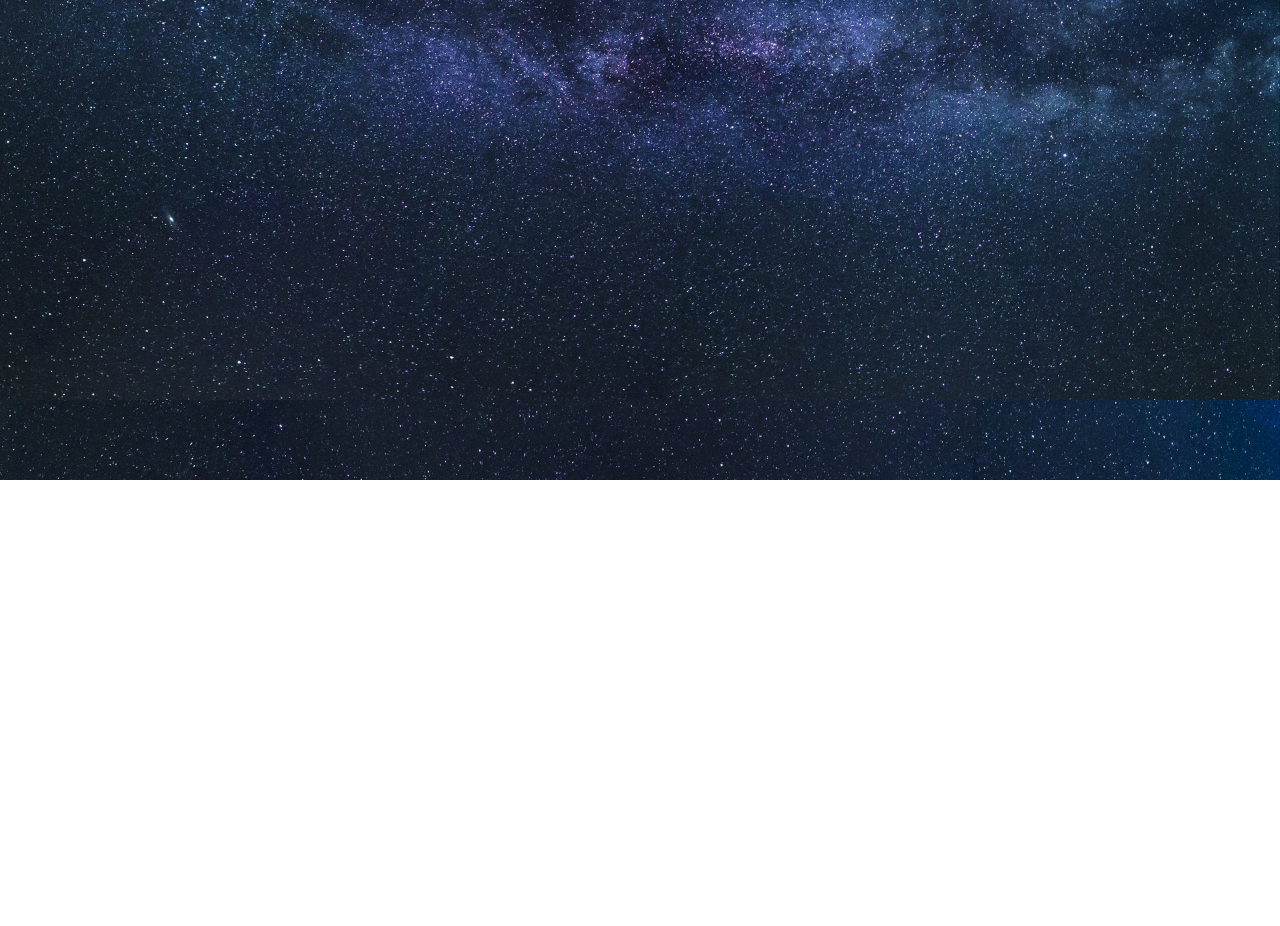
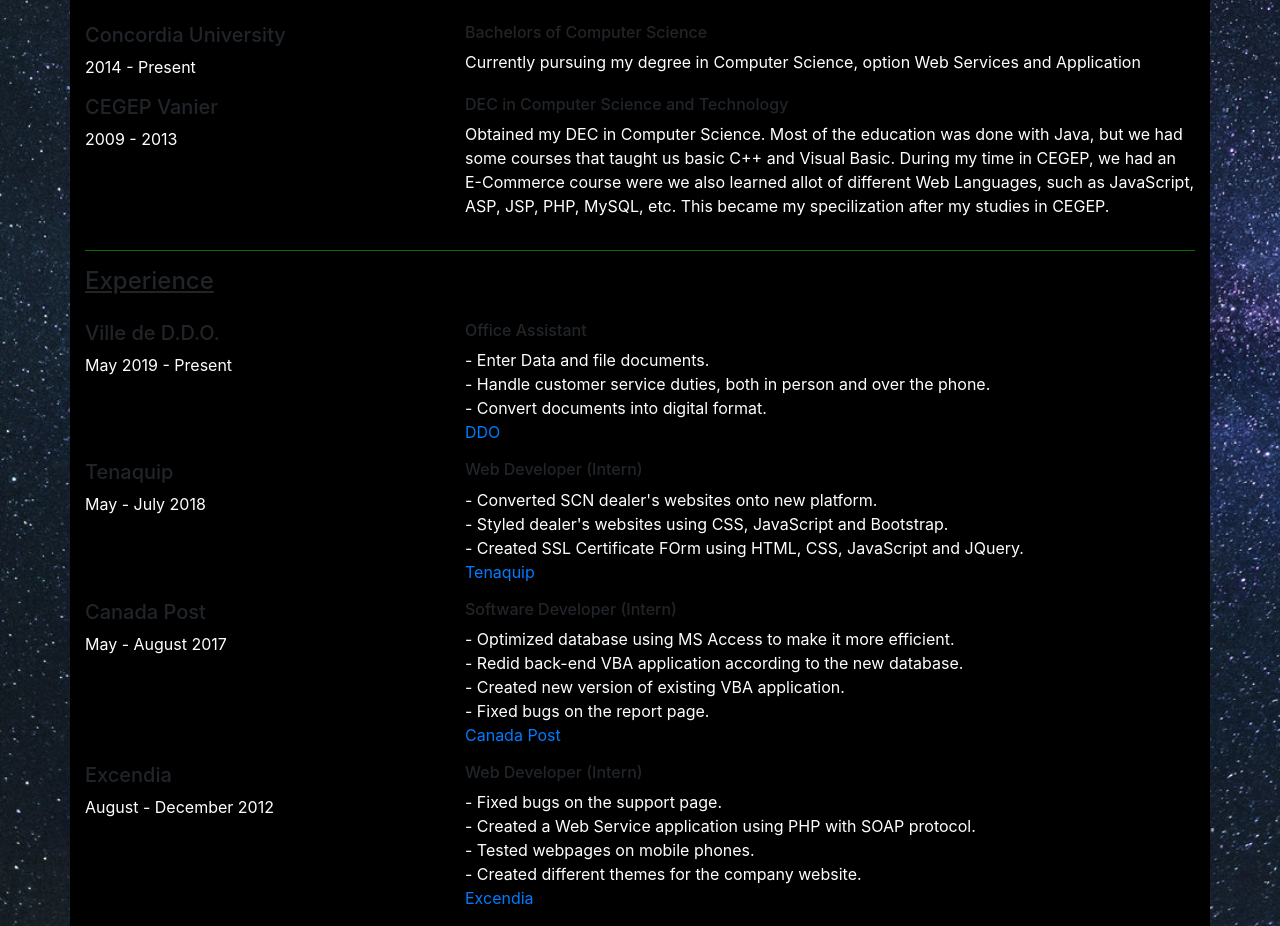
Before and after one commit to G3nK3n/React-Projects, a React (Create React App) app in the folder personal_website/: page / in a window 1280 px wide. Shown: the part 320-1246 px from the top of the page. Before the commit the page ends 800 px from the top, so only its background shows below. Built offline with nearby package versions, Linux system fonts and the light colour scheme.

Commit message:
Redid Resume page

```diff
--- a/personal_website/src/AllComponents/Resume.js
+++ b/personal_website/src/AllComponents/Resume.js
@@ -10,9 +10,109 @@
     return(
         <div>
             <Container className="AboutDiv">
-                <h1 className="AboutMe">My Resume</h1>
+
+
+
+                <h1 className="ResumeTitle">My Resume</h1>
                 <hr className="someLine"/>
 
+                { /* EDUCATION SECTION */ }
+                <div>
+                    <h4 className="Sub-Title">Education</h4>
+                    <Row>
+                        <Col sm={4}>
+                            <h5>Concordia University</h5>
+                            <p className="DateStartEnd">2014 - Present</p>
+                        </Col>
+                        <Col sm={8}>
+                            <h6>Bachelors of Computer Science</h6>
+                            <p> Currently pursuing my degree in Computer Science, option Web Services and Application</p>
+                        </Col>
+                    </Row>
+                    <Row>
+                        <Col sm={4}>
+                            <h5>CEGEP Vanier</h5>
+                            <p className="DateStartEnd">2009 - 2013</p>
+                        </Col>
+                        <Col sm={8}>
+                            <h6>DEC in Computer Science and Technology</h6>
+                            <p> Obtained my DEC in Computer Science. Most of the education was done with Java, but we had some courses that
+                                taught us basic C++ and Visual Basic. During my time in CEGEP, we had an E-Commerce course were we
+                                also learned allot of different Web Languages, such as JavaScript, ASP, JSP, PHP, MySQL, etc.
+                                This became my specilization after my studies in CEGEP.
+                            </p>
+                        </Col>
+                    </Row>
+                </div>
+
+                <hr className="someLine"/>
+
+                { /* EXPERIENCE SECTION */ }
+                <div>
+                    <h4 className="Sub-Title">Experience</h4>
+                    <Row>
+                        <Col sm={4}>
+                            <h5>Ville de D.D.O.</h5>
+                            <p className="DateStartEnd">May 2019 - Present</p>
+                        </Col>
+                        <Col sm={8}>
+                            <h6>Office Assistant</h6>
+                            <p>- Enter Data and file documents.  <br />
+                               - Handle customer service duties, both in person and over the phone.  <br />
+                               - Convert documents into digital format. <br />
+                               <a href="https://ville.ddo.qc.ca/">DDO</a>
+                            </p>
+
+                        </Col>
+                    </Row>
+                    <Row>
+                        <Col sm={4}>
+                            <h5>Tenaquip</h5>
+                            <p className="DateStartEnd">May - July 2018</p>
+                        </Col>
+                        <Col sm={8}>
+                            <h6>Web Developer (Intern) </h6>
+                            <p>- Converted SCN dealer's websites onto new platform.  <br />
+                               - Styled dealer's websites using CSS, JavaScript and Bootstrap.  <br />
+                               - Created SSL Certificate FOrm using HTML, CSS, JavaScript and JQuery. <br />
+                               <a href="https://www.tenaquip.com/">Tenaquip</a>
+                            </p>
+                        </Col>
+                    </Row>
+                    <Row>
+                        <Col sm={4}>
+                            <h5>Canada Post</h5>
+                            <p className="DateStartEnd">May - August 2017</p>
+                        </Col>
+                        <Col sm={8}>
+                            <h6>Software Developer (Intern) </h6>
+                            <p>- Optimized database using MS Access to make it more efficient.  <br />
+                               - Redid back-end VBA application according to the new database.  <br />
+                               - Created new version of existing VBA application. <br />
+                               - Fixed bugs on the report page. <br />
+                               <a href="https://www.canadapost.ca/cpc/en/home.page">Canada Post</a>
+                            </p>
+                        </Col>
+                    </Row>
+                    <Row>
+                        <Col sm={4}>
+                            <h5>Excendia</h5>
+                            <p className="DateStartEnd">August - December 2012</p>
+                        </Col>
+                        <Col sm={8}>
+                            <h6>Web Developer (Intern) </h6>
+                            <p>- Fixed bugs on the support page.  <br />
+                               - Created a Web Service application using PHP with SOAP protocol.  <br />
+                               - Tested webpages on mobile phones. <br />
+                               - Created different themes for the company website. <br />
+                               <a href="https://www.speechmobility.com/en/excendia">Excendia</a>
+                            </p>
+                        </Col>
+                    </Row>
+                </div>
+
+                { /* Previous design */ }
+                {/*
                 <div>
                     <h4 className="Sub-Title">Education</h4>
                     <Row>
@@ -37,7 +137,7 @@
 
 
 
-                    {/* EXPERIENCE SECTION */}
+
                     <h4 className="Sub-Title">Experience</h4>
                     <Row>
                         <Col>
@@ -97,7 +197,7 @@
                         <p>- Tested webpages on mobile phones.</p>
                         <p>- Created different themes for the company website.</p>
                     </div>
-                </div>
+                </div> */}
             </Container>
         </div>
     );
--- a/personal_website/src/App.css
+++ b/personal_website/src/App.css
@@ -69,7 +69,7 @@
 }
 
 
-/* ------------------------ ABOUT ------------------------ */
+/* ------------------------ ABOUT AND RESUME ------------------------ */
 
 .AboutDiv {
   background-color: black;
@@ -77,12 +77,25 @@
   margin-top: 120px;
 }
 
+.AboutDiv p {
+  color:white;
+}
+
 .AboutMe {
   text-align:center;
   color:white;
-  font-weight:bold;
   font-size:50px;
   margin-bottom:-5px;
+  font-family: 'Open Sans', sans-serif;
+}
+
+.ResumeTitle {
+  text-align:center;
+  color:white;
+  font-size:50px;
+  margin-bottom:-5px;
+  padding: 20px;
+  font-family: 'Open Sans', sans-serif;
 }
 
 .JobTitle {
@@ -104,15 +117,15 @@
   height: 5;
 }
 
-.Sub-Title {
+ .Sub-Title {
   text-decoration: underline;
   margin-bottom: 25px;
 }
 
 .DateStartEnd {
-  text-align: right;
+  text-align: left;
 }
-
+/*
 .CompanyAddress2 {
   margin-top: -15px;
   margin-bottom: 0px;
@@ -131,9 +144,7 @@
   margin-bottom: -5px;
 }
 
-.AboutDiv p {
-  color:white;
-}
+ */
 
 /*
 .AboutMeDesc {
--- a/personal_website/src/App.js
+++ b/personal_website/src/App.js
@@ -9,7 +9,7 @@
 class App extends Component {
 
   state = {
-    showResume: false,
+    showResume: true,
     showPhotography: false,
     showAbout: false
   }
```
